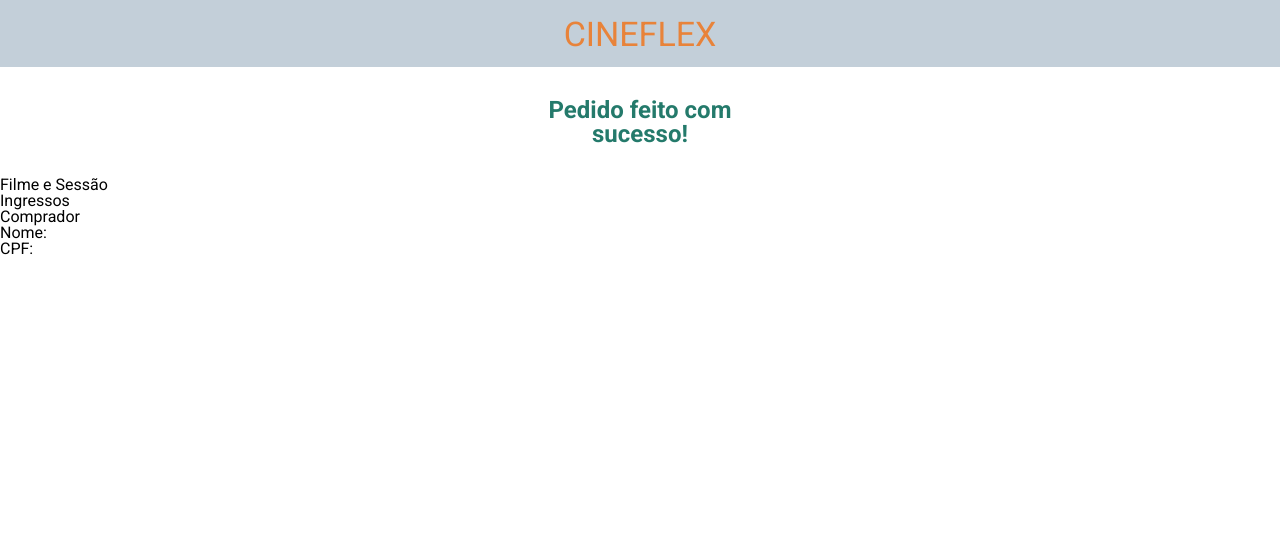
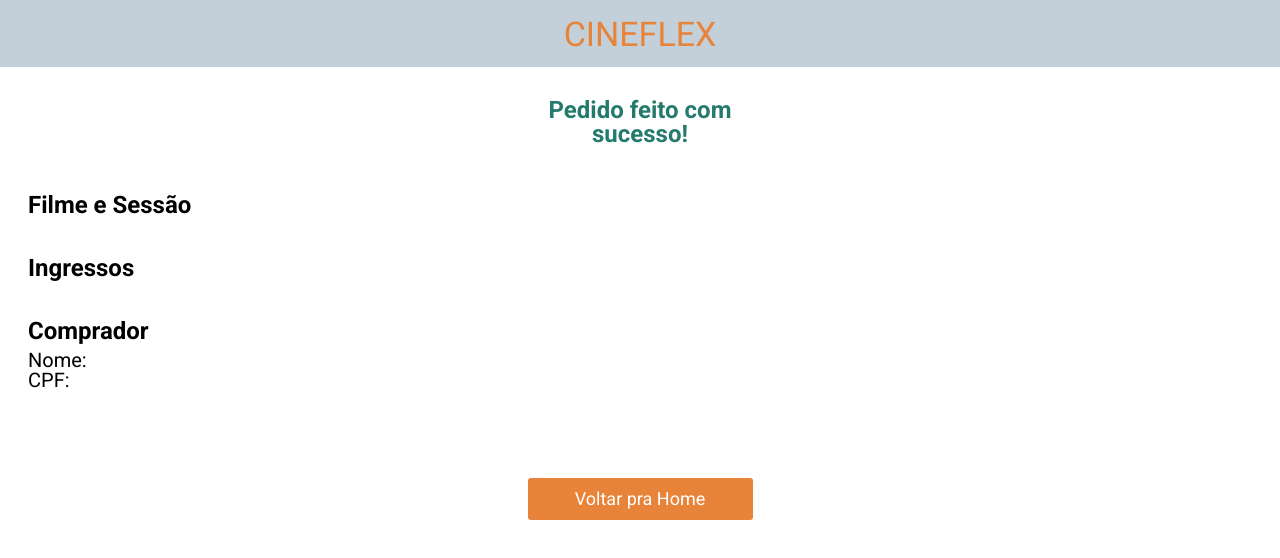
Before and after one commit to afonsocardz/projeto9-cineflex, a React (Create React App) app: page /sucesso in a window 1280 px wide. Shown: the top 558 px of the page. Built offline with nearby package versions, Linux system fonts and the light colour scheme.

Commit message:
Footer data coming from API

```diff
--- a/src/App.js
+++ b/src/App.js
@@ -39,7 +39,7 @@ export default function App() {
                 <Route path="/" element={<Home user={user} setUser={setUser} />} />
                 <Route path="/filme/:movieId" element={<Movie user={user} setUser={setUser} />} />
                 <Route path="/sessao/:sessionId" element={<Session user={user} setUser={setUser} />} />
-                <Route path="/sucesso" element={<Success user={user} />} />
+                <Route path="/sucesso" element={<Success user={user} setUser={setUser} />} />
             </Routes>
             </div>
         </BrowserRouter>
--- a/src/Components/Styles/ColumnContainer.js
+++ b/src/Components/Styles/ColumnContainer.js
@@ -5,6 +5,7 @@ const ColumnContainer = styled.div`
     flex-direction: column;
     padding: ${props => props.padSide ? `0 ${props.padSide}` : 0};
     align-items: ${props => props.align};
+    margin: ${props => props.margin ? props.margin : 0};
 `;
 
 export default ColumnContainer;
--- a/src/Routes/Movie.js
+++ b/src/Routes/Movie.js
@@ -13,6 +13,7 @@ export default function Movie({ user, setUser }) {
     useEffect(() => {
         const promise = axios.get(`https://mock-api.driven.com.br/api/v5/cineflex/movies/${movieId}/showtimes`);
         promise.then(response => {
+            console.log(response.data)
             setSessions(response.data)
         });
 
@@ -22,9 +23,9 @@ export default function Movie({ user, setUser }) {
         <>
             <PageTop route="movie" />
 
-                {sessions.length !== 0 ? sessions.days.map(day => <MovieSession session={day} user={user} setUser={setUser} />) : <></>}
+            {sessions.length !== 0 ? sessions.days.map(day => <MovieSession session={day} user={user} setUser={setUser} />) : <></>}
 
-            <Footer url={user.movie.url} title={user.movie.title} />
+            {sessions.length !== 0 ? <Footer url={sessions.posterURL} title={sessions.title} /> : <></>}
         </>
 
     );
--- a/src/Routes/Session.js
+++ b/src/Routes/Session.js
@@ -19,8 +19,8 @@ export default function Session({ user, setUser }) {
 
         const promise = axios.get(`https://mock-api.driven.com.br/api/v5/cineflex/showtimes/${sessionId}/seats`)
         promise.then(res => {
-            console.log(res.data.seats)
-            setSeats(res.data.seats)
+            console.log(res.data)
+            setSeats(res.data)
         });
 
     }, [sessionId])
@@ -60,7 +60,7 @@ export default function Session({ user, setUser }) {
             <PageTop route={"session"} />
             <Container>
                 <SeatContainer>
-                    {seats.length !== 0 ? seats.map((seat, index) => {
+                    {seats.length !== 0 ? seats.seats.map((seat, index) => {
                         const selected = user.seats.some(userSeat => seat.id === userSeat.id);
                         return <Seat seat={seat} key={index} selected={selected} user={user} setUser={setUser} />
                     }) : <></>}
@@ -79,7 +79,7 @@ export default function Session({ user, setUser }) {
                     </FlexContainer>
                 </Form >
             </Container>
-            <Footer url={user.movie.url} title={user.movie.title} weekday={user.session.weekday} time={user.session.time} />
+            {seats.length !== 0 ? <Footer url={seats.movie.posterURL} title={seats.movie.title} weekday={seats.day.weekday} time={seats.name} /> : <></>}
         </div >
     );
 }
@@ -117,4 +117,6 @@ const Input = styled.input`
 const Button = styled.button`
     width: 225px;
     height: 42px;
+    margin-top: 57px;
+    margin-bottom: 30px;
 `;
--- a/src/Routes/Success.js
+++ b/src/Routes/Success.js
@@ -1,25 +1,72 @@
 import PageTop from "../Components/PageTop";
 import ColumnContainer from "../Components/Styles/ColumnContainer";
+import FlexContainer from "../Components/Styles/FlexContainer";
+import styled from "styled-components";
+import { useNavigate } from "react-router-dom";
+
 
 export default function Success({ user, setUser }) {
+
+    const navigate = useNavigate();
+
+    function backHome(){
+        setUser({
+            name: null,
+            id: null,
+            movie: {
+                id: null,
+                title: null,
+                url: null,
+            },
+            seats: [],
+            session: {
+                id: null,
+                date: null,
+                weekday: null,
+                time: null
+            }
+        })
+        navigate("/");
+    }
     return (
-        <div>
+        <ColumnContainer padSide={"28px"}>
             <PageTop route={"success"} />
-            <ColumnContainer>
-                <span>Filme e Sessão</span>
-                <span>{user.movie.title}</span>
-                <span>{user.session.date} {user.session.time}</span>
+            <ColumnContainer margin={"16px 0"}>
+                <Title>Filme e Sessão</Title>
+                <Span>{user.movie.title}</Span>
+                <Span>{user.session.date} {user.session.time}</Span>
             </ColumnContainer>
-            <ColumnContainer>
-                <span>Ingressos</span>
-                {user.seats.map(seat => <span>Assento {seat.name}</span>)}
+            <ColumnContainer margin={"16px 0"}>
+                <Title>Ingressos</Title>
+                {user.seats.map(seat => <Span>Assento {seat.name}</Span>)}
             </ColumnContainer>
-            <ColumnContainer>
-                <span>Comprador</span>
-                <span>Nome: {user.name}</span>
-                <span>CPF: {user.id}</span>
+            <ColumnContainer margin={"16px 0"}>
+                <Title>Comprador</Title>
+                <Span>Nome: {user.name}</Span>
+                <Span>CPF: {user.id}</Span>
             </ColumnContainer>
 
-        </div>
+            <FlexContainer justify={"center"}>
+
+                <Button onClick={backHome}>Voltar pra Home</Button>
+
+            </FlexContainer>
+        </ColumnContainer>
     );
 }
+
+const Button = styled.button`
+    margin-top: 72px;
+    width: 225px;
+    height: 42px;
+`;
+
+const Title = styled.span`
+    font-weight: bold;
+    font-size: 24px;
+    margin-bottom: 7px;
+`;
+
+const Span = styled.span`
+    font-size: 20px;
+`;
```
